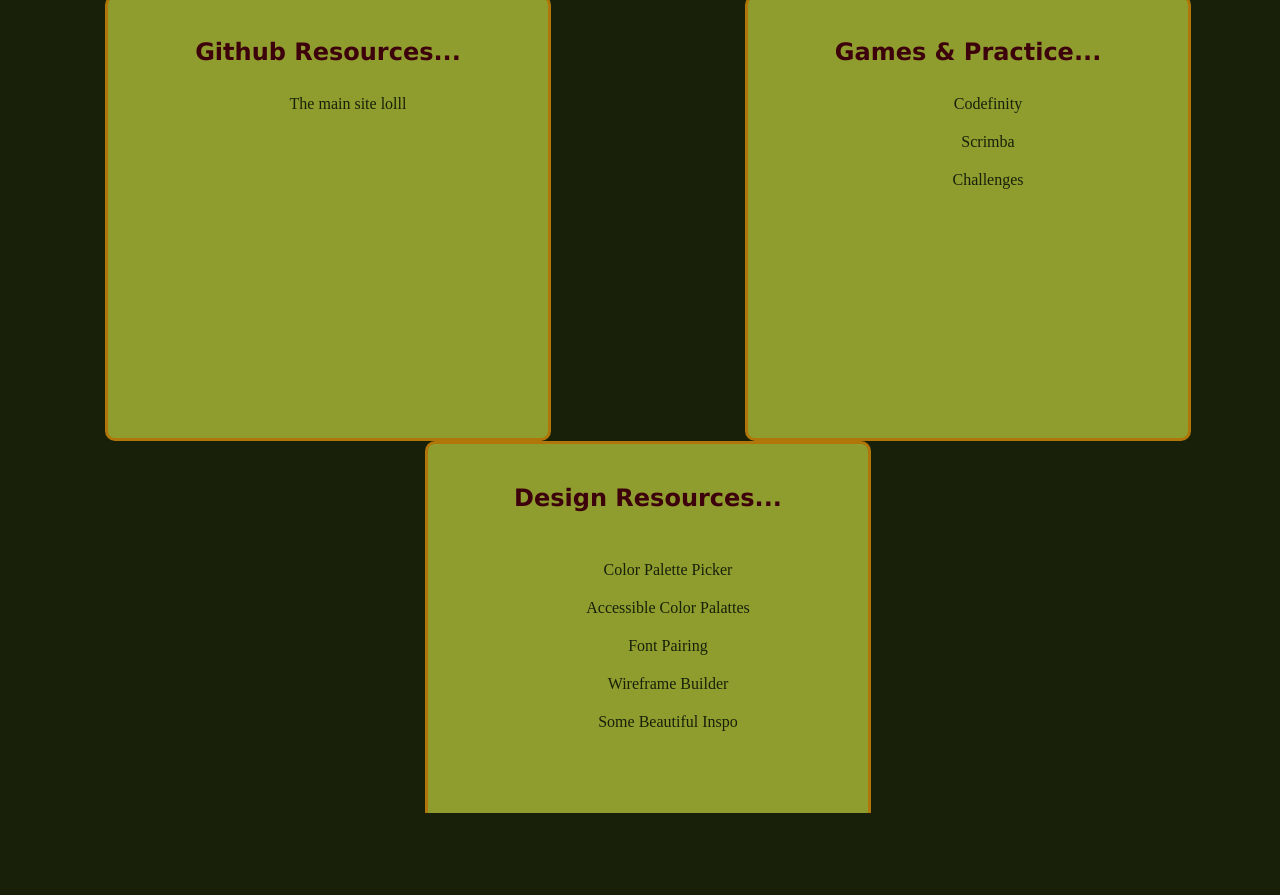
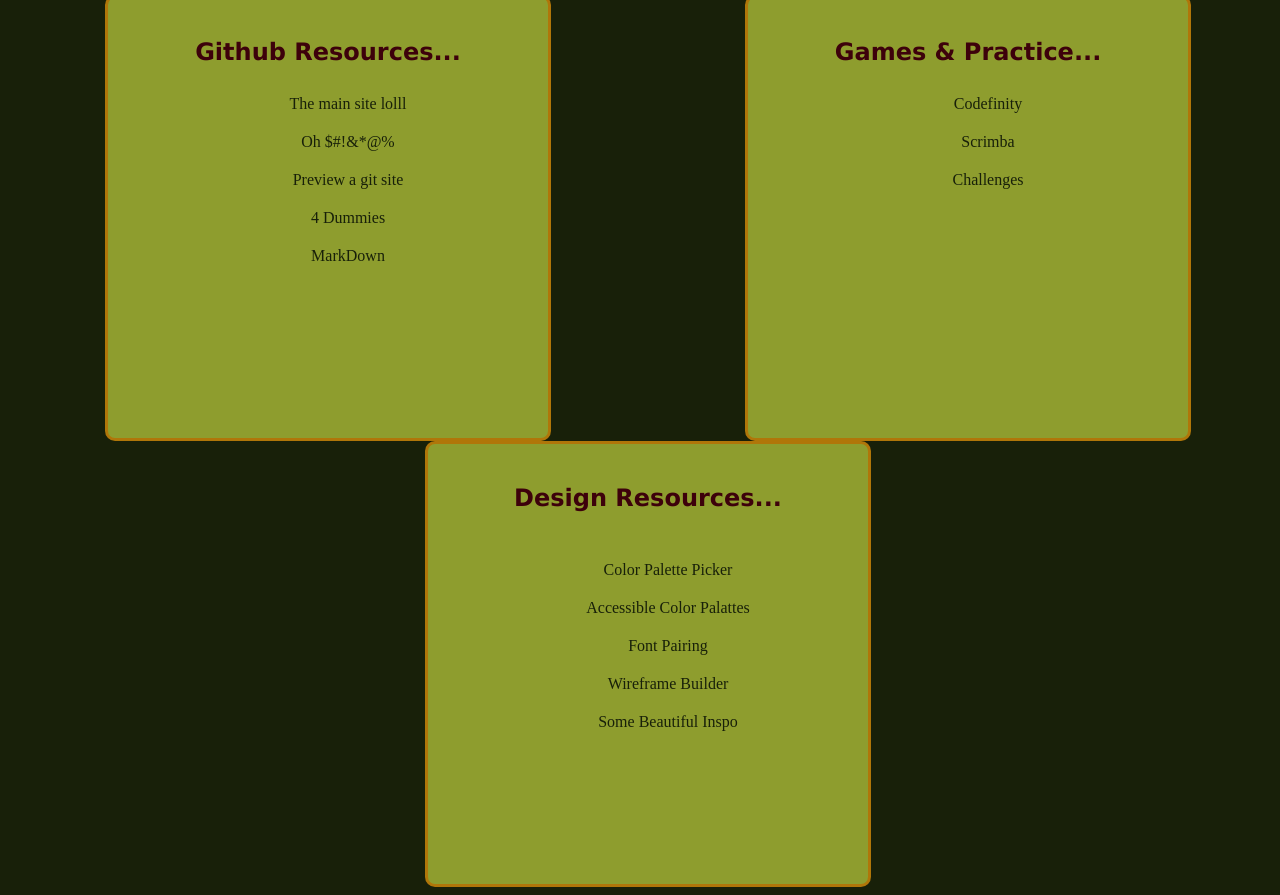
Before and after one commit to mjrmiller/Project-1, a plain HTML site: page Resource-Project/index.html in a window 1280 px wide. Shown: the part 1220-2115 px from the top of the page. Drawn offline with Linux system fonts and the light colour scheme.

Commit message:
new commit

```diff
--- a/Resource-Project/index.html
+++ b/Resource-Project/index.html
@@ -66,10 +66,10 @@
                 <div><h2>Github Resources...</h2>
                 <ul id="github-sites">
                     <li><A href="https://github.com/"target="_blank">The main site lolll</A></li>
-                    <li><A href="#"target="_blank"></A></li>
-                    <li><A href="#"target="_blank"></A></li>
-                    <li><A href="#"target="_blank"></A></li>
-                    <li><A href="#"target="_blank"></A></li>
+                    <li><A href="https://ohshitgit.com/"target="_blank">Oh $#!&*@%</A></li>
+                    <li><A href="https://htmlpreview.github.io/"target="_blank">Preview a git site</A></li>
+                    <li><A href="https://docs.google.com/document/d/1mjjqzJUH4-exiDMGnrgIrM1g_A4a8dLv6nNlMFhfnqA/edit#heading=h.tt2kpf3njgc6"target="_blank">4 Dummies</A></li>
+                    <li><A href="https://commonmark.org/help/tutorial/"target="_blank">MarkDown</A></li>
                 </ul></div>
 
                 <div><h2>Games & Practice...</h2>
```
Also changed, not shown: 1 other file.
